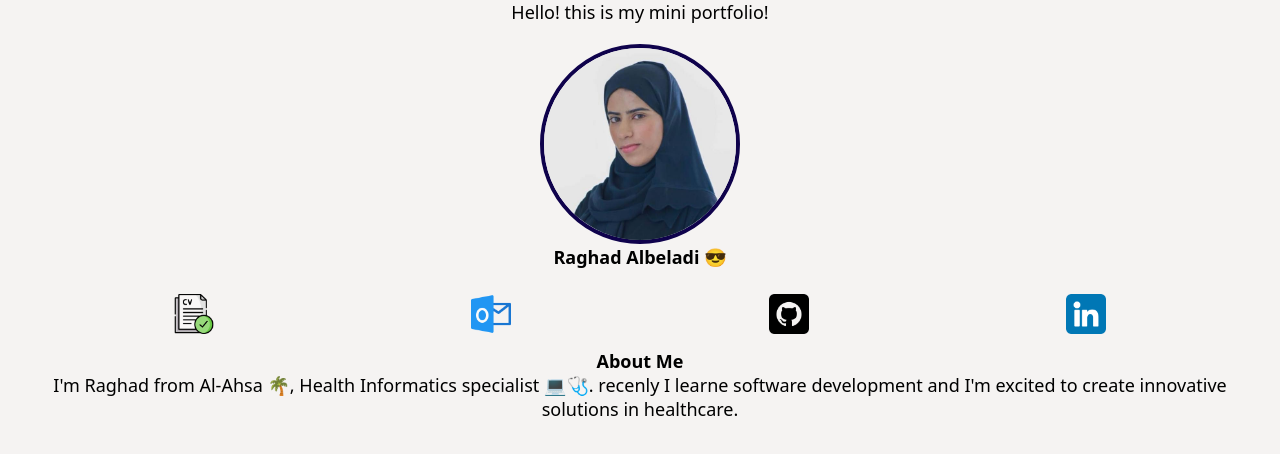
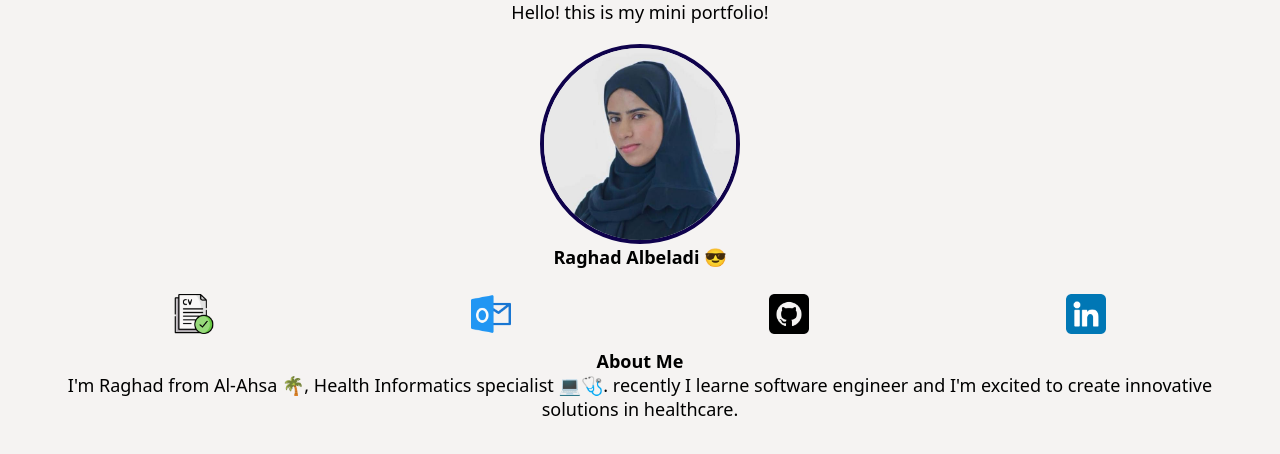
Before and after one commit to RaghadAlbeladi1/portfolio, a website: page index.html in a window 1280 px wide. Drawn offline with nearby package versions, Linux system fonts and the light colour scheme.

Commit message:
updatedportofolio

```diff
--- a/index.html
+++ b/index.html
@@ -34,7 +34,7 @@
 
 <section id="about">
     <h2>About Me</h2>
-    <p>I'm Raghad from Al-Ahsa 🌴,  Health Informatics specialist 💻🩺. recenly I learne software development and I'm excited to create innovative solutions in healthcare.</p>
+    <p>I'm Raghad from Al-Ahsa 🌴,  Health Informatics specialist 💻🩺. recently I learne software engineer and I'm excited to create innovative solutions in healthcare.</p>
   </section>
 </div>
 </body>
```
